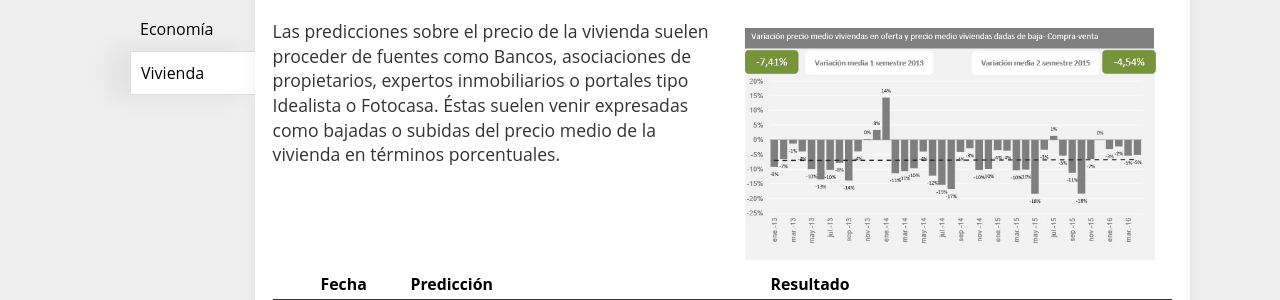
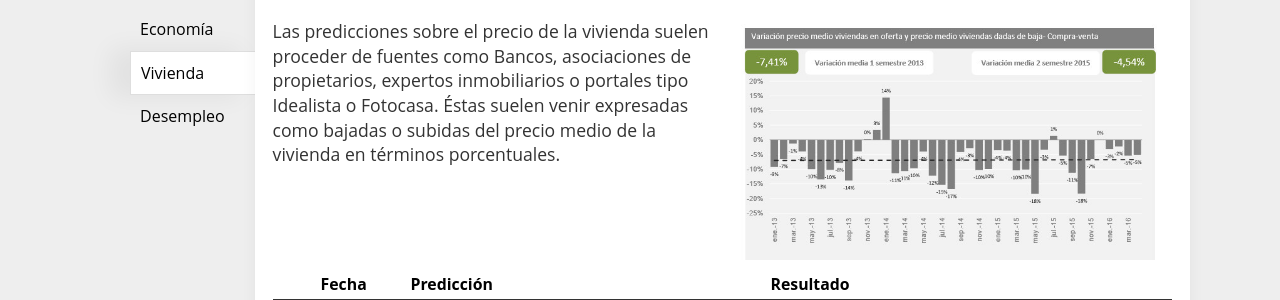
Before and after one commit to PabloReyes/afterfacts.github.io, a Jekyll site: the page built from predictions/vivienda.md, in a window 1280 px wide and 983 px high. Shown: the part 329-629 px from the top of the window. Built offline with Jekyll 4.4.1, drawn with Linux system fonts in a browser that asks for light colours; our own code applies the rules of GitHub Pages for plain Markdown files; a script that is not in the unit is left out.

Commit message:
Update urls

```diff
--- a/_includes/intro-message.html
+++ b/_includes/intro-message.html
@@ -2,6 +2,6 @@
     <p>
       <em>AfterFacts</em> es un experimento colaborativo con el objetivo de perseguir las predicciones que analistas y expertos hacen a diario y que difunden los medios de comunicación. Aquí recopilamos predicciones de distintos temas y, una vez llegado el momento, comprobamos cómo de acertadas fueron esas predicciones.
     </p>
-    <p><strong><a href="/colabora">Anímate a colaborar</a></strong></p>
+    <p><strong><a href={{ "/colabora" | relative_url}}>Anímate a colaborar</a></strong></p>
 
   </section>
--- a/_layouts/default.html
+++ b/_layouts/default.html
@@ -19,10 +19,10 @@
   <body>
     <div id="page-container">
       <header id="main-header">
-        <a href="/"><h1>AfterFacts</h1></a>
+        <a href="{{'/' | relative_url}}"><h1>AfterFacts</h1></a>
         <nav>
-          <a href="/about">About</a>
-          <a href="/colabora">Colabora</a>
+          <a href="{{ "/about" | relative_url}}">About</a>
+          <a href="{{ "/colabora" | relative_url}}">Colabora</a>
         </nav>
       </header>
 
@@ -35,9 +35,10 @@
 
         <nav id="page-navigation">
             <ul>
-                <li class="{%if page.id == 'covid' or page.id == 'introduction' %} active {% endif %}"><a href="/">COVID-19</a></li>
-                <li class="{%if page.id == 'economia' %} active {% endif %}"><a href="/predicciones/economia">Economía</a></li>
-                <li class="{%if page.id == 'vivienda' %} active {% endif %}"><a href="/predicciones/vivienda">Vivienda</a></li>
+                <li class="{%if page.id == 'covid' or page.id == 'introduction' %} active {% endif %}"><a href="{{'/' | relative_url}}">COVID-19</a></li>
+                <li class="{%if page.id == 'economia' %} active {% endif %}"><a href="{{ "/predicciones/economia" | relative_url}}">Economía</a></li>
+                <li class="{%if page.id == 'vivienda' %} active {% endif %}"><a href="{{ "/predicciones/vivienda" | relative_url}}">Vivienda</a></li>
+                <li class="{%if page.id == 'desempleo' %} active {% endif %}"><a href="{{ "/predicciones/desempleo" | relative_url}}">Desempleo</a></li>
             </ul>
         </nav>
 
--- a/predictions/vivienda.md
+++ b/predictions/vivienda.md
@@ -4,12 +4,12 @@
 id: vivienda
 ---
 
-![People COVID](/assets/images/viviendas.png){:.over-article-corner}
+![People COVID]({{'/assets/images/viviendas.png' | relative_url }}){:.over-article-corner}
 
 {: .title}
 # Vivienda
 
-![Articulos Covid](/assets/images/analisis-de-la-evolucion-de-la-oferta.jpg){:.img-right}
+![Articulos Covid]({{'/assets/images/analisis-de-la-evolucion-de-la-oferta.jpg' | relative_url }}){:.img-right}
 Las predicciones sobre el precio de la vivienda suelen proceder de fuentes como Bancos, asociaciones de propietarios, expertos inmobiliarios o portales tipo Idealista o Fotocasa. Éstas suelen venir expresadas como bajadas o subidas del precio medio de la vivienda en términos porcentuales.
 
 
```
Also changed, not shown: predictions/desempleo.md (+1 -1 lines), predictions/economia.md (+3 -3 lines).
